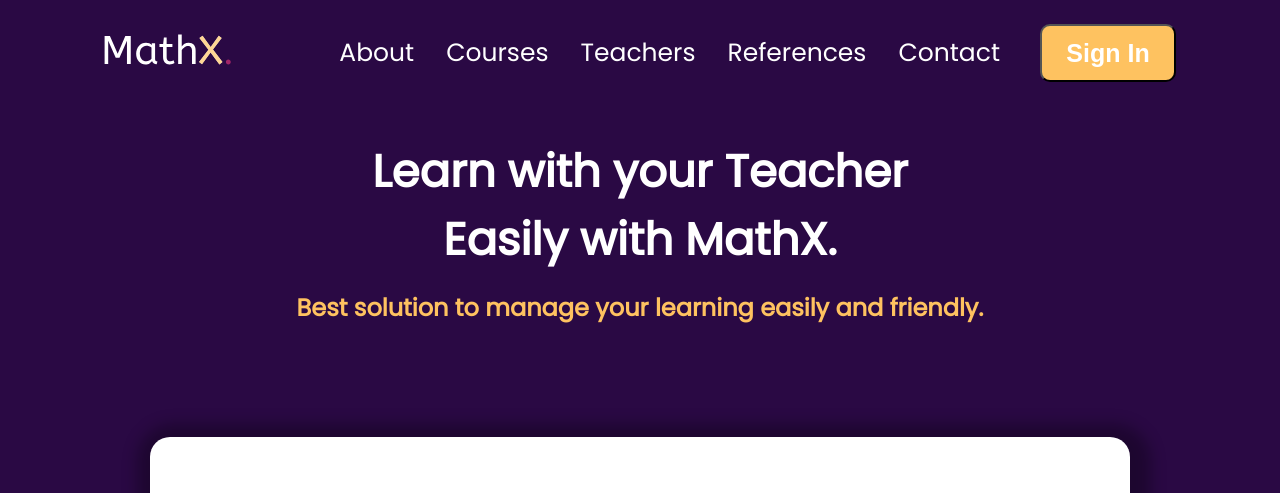
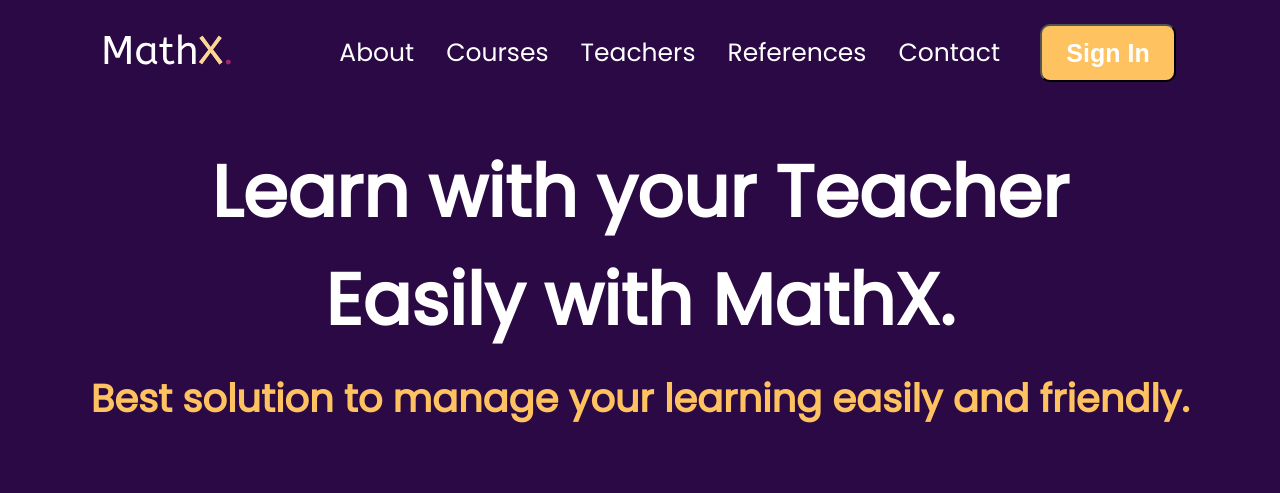
Before and after one commit to petercreams/edu-platform, a Next.js app: page / in a window 1280 px wide. Shown: the top 493 px of the page. Built offline with nearby package versions, Linux system fonts and the light colour scheme.

Commit message:
add relative units

```diff
--- /dev/null
+++ b/components/Home/TitleCard.module.scss
@@ -0,0 +1,35 @@
+// set basic font sizes
+// root: 10px
+$font-title: 2rem; //20px
+$font-subtitle: 2rem; //20px
+
+.title_container {
+  width: 640px;
+  height: 80px;
+
+  display: flex;
+  justify-content: center;
+  align-items: center;
+
+  background-color: #fafafa;
+
+  /* transform: rotate(-1deg); */
+
+//   grid-column: 3;
+//   grid-row: 5;
+
+  border: 1px solid #000000;
+  border-radius: 10px;
+
+  h2 {
+    display: flex;
+    justify-content: center;
+    align-items: center;
+
+    font-weight: 600;
+    font-size: 45px;
+
+    width: 640px;
+    height: 80px;
+  }
+}
--- a/components/Home/Top.module.scss
+++ b/components/Home/Top.module.scss
@@ -3,6 +3,11 @@ $violet-dark: #2a0944;
 $violet-light: #3b185f;
 $margin: #a12568;
 $golden: #fec260;
+
+// set basic font sizes
+// root: 10px
+$font-title: 4.5rem; //45px
+$font-subtitle: 2.4rem; //24px
 
 .top_container {
   display: flex;
@@ -51,13 +56,13 @@ $golden: #fec260;
 
   h1 {
     color: white;
-    font-size: 45px;
+    font-size: $font-title;
   }
 
   h3 {
     padding: 1rem 0;
     color: $golden;
-    font-size: 24px;
+    font-size: $font-subtitle;
   }
 }
 
```
